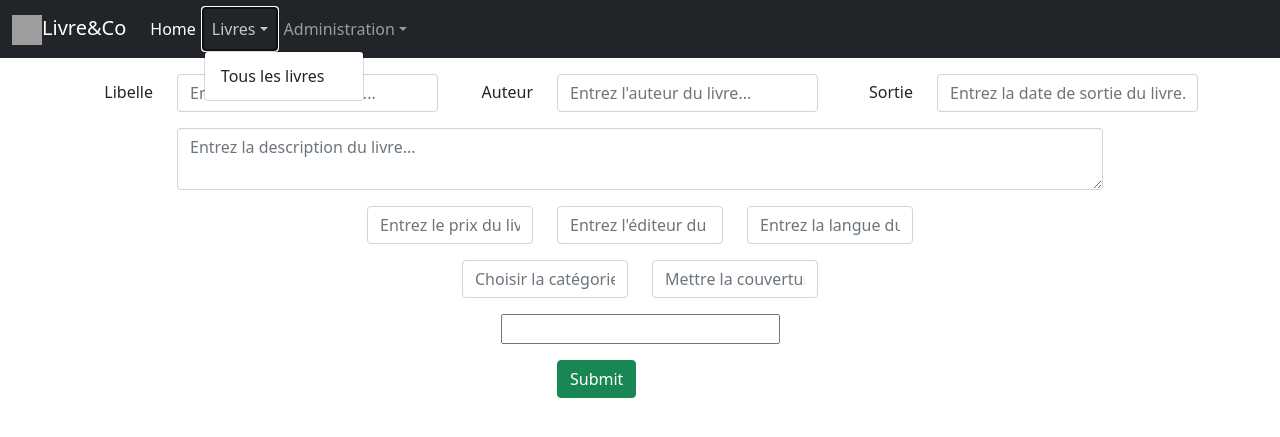
After one commit to AlexisVedrenne/projet5, a Symfony app: template templates/livre/add.html.twig in a window 1280 px wide, after a click on "Livres". The commit adds this page. Shown: the top 437 px of the page. Run offline with Twig, Linux system fonts and the light colour scheme; the template is opened without the code that fills it, so the values that code supplies are empty; form fields are guessed from the names that the template uses; some libraries are stand-ins or nearby versions; grey boxes are pictures that could not be loaded.

Commit message:
Mis en page de formulaire d'ajout de livre et debut de mise en page de tous les livres

```diff
--- a/src/Entity/Livre.php
+++ b/src/Entity/Livre.php
@@ -40,7 +40,7 @@ class Livre
     private $sortie;
 
     /**
-     * @ORM\Column(type="string", length=1000)
+     * @ORM\Column(type="string", length=5000)
      */
     private $description;
 
--- a/templates/base.html.twig
+++ b/templates/base.html.twig
@@ -30,8 +30,11 @@
                                     <li><a class="dropdown-item" href="/livre/tous">Tous les livres</a></li>
                                 </ul>
                             </li>
-                            <li class="nav-item">
-                                <a class="nav-link" href="#">Administration</a>
+                            <li class="nav-item dropdown">
+                                <a class="nav-link dropdown-toggle" href="#" id="navbarDropdown" role="button" data-bs-toggle="dropdown" aria-expanded="false">Administration</a>
+                                <ul class="dropdown-menu" aria-labelledby="navbarDropdown">
+                                    <li><a class="dropdown-item" href="/livre/add">Ajouter un livre</a></li>
+                                </ul>
                             </li>
                         </ul>
                     </div>
--- /dev/null
+++ b/templates/livre/add.html.twig
@@ -0,0 +1,37 @@
+{% extends "base.html.twig" %}
+
+{% block body %}
+
+    {{ form_start(form) }}
+        <div class="container mt-3">
+            <div class="row justify-content-md-center">
+                <div class="col-1 align-self-end text-end">{{form_label(form.libelle)}}</div>
+                <div class="col-3">{{form_widget(form.libelle, {'attr':{'placeholder':"Entrez le libelle du livre...",'class':"form-control"}}) }}</div>
+                <div class="col-1 align-self-end text-end">{{form_label(form.auteur)}}</div>
+                <div class="col-3">{{form_widget(form.auteur, {'attr':{'placeholder':"Entrez l'auteur du livre...",'class':"form-control"}}) }}</div>
+                <div class="col-1 align-self-end text-end">{{form_label(form.sortie)}}</div>
+                <div class="col-3">{{form_widget(form.sortie, {'attr':{'placeholder':"Entrez la date de sortie du livre...",'class':"form-control"}}) }}</div>
+            </div>
+            <div class="row justify-content-md-center  mt-3">
+                <div class="col-10">{{form_widget(form.description, {'attr':{'placeholder':"Entrez la description du livre...",'class':"form-control"}}) }}</div>
+            </div>
+            <div class="row justify-content-md-center  mt-3">
+                <div class="col-2">{{form_widget(form.prix, {'attr':{'placeholder':"Entrez le prix du livre... ",'class':"form-control"}}) }}</div>
+                <div class="col-2">{{form_widget(form.editeur, {'attr':{'placeholder':"Entrez l'éditeur du livre... ",'class':"form-control"}}) }}</div>
+                <div class="col-2">{{form_widget(form.langue, {'attr':{'placeholder':"Entrez la langue du livre... ",'class':"form-control"}}) }}</div>
+            </div>
+            <div class="row justify-content-md-center  mt-3">
+                <div class="col-2">{{form_widget(form.categorie, {'attr':{'placeholder':"Choisir la catégorie du livre",'class':"form-control"}}) }}</div>
+                <div class="col-2">{{form_widget(form.couverture, {'attr':{'placeholder':"Mettre la couverture du livre... ",'class':"form-control"}}) }}</div>
+            </div>
+            <div class="row justify-content-md-center  mt-3">
+                <div class="col row justify-content-md-center">
+                    {{form_widget(form.theme, {'attr':{'class':"row justify-content-md-center col-3"}}) }}
+                </div>
+            </div>
+            <div class="row justify-content-md-center  mt-3">
+                <div class="col-2"><input class="btn btn-success" type="submit"></input></div>
+            </div>
+    {{form_end(form)}}
+
+{% endblock %}
```
Also changed, not shown: migrations/Version20211108132814.php (added, +44 -0 lines), migrations/Version20211108140521.php (added, +31 -0 lines), src/Controller/LivreController.php (+19 -0 lines), src/Form/LivreType.php (added, +65 -0 lines), templates/livre/tous.html.twig (+7 -3 lines), 1 other file.
